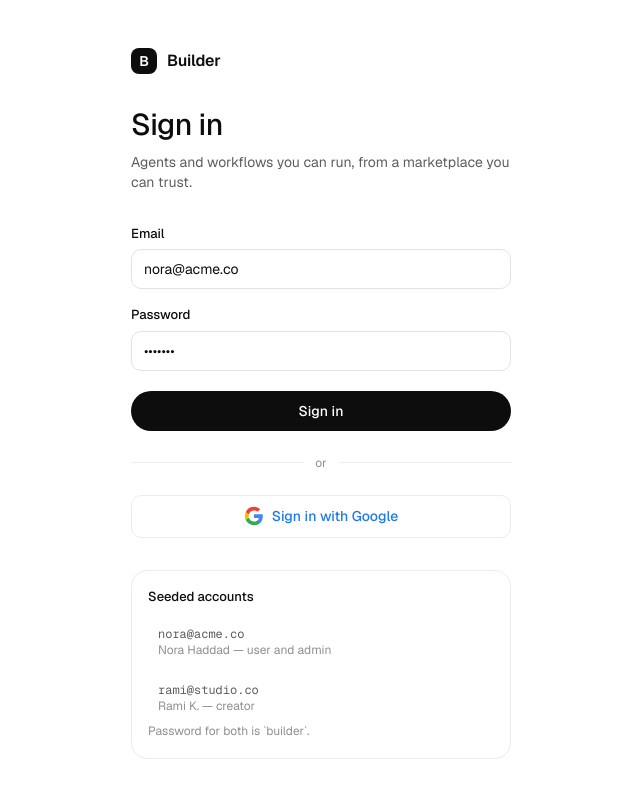
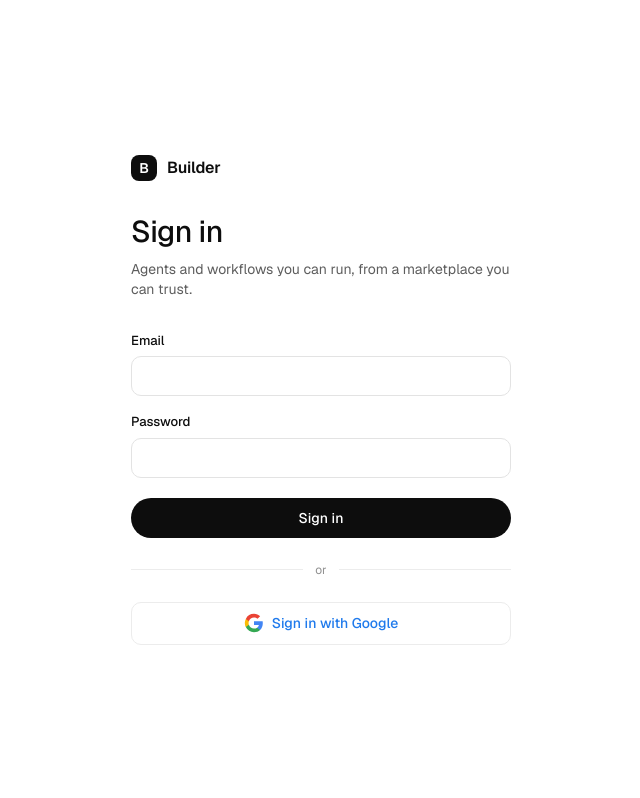
Before and after one commit to omar20008-hub/marketplace, a Next.js app: page /login in a window 1280 px wide. Shown: the top 798 px of the page, without its empty margins (319-959 px from the left). Built offline with nearby package versions, Linux system fonts and the light colour scheme; no server answers.

Commit message:
Remove seeded accounts from the login page
The demo block listed real seeded addresses and the shared password, and the
form was pre-filled with them. Both go; the inputs start empty.

Claude-Session: https://claude.ai/code/session_01RRRXDckW78Xmpe9PgRm9af

```diff
--- a/src/app/login/login-form.tsx
+++ b/src/app/login/login-form.tsx
@@ -1,24 +1,17 @@
 "use client";
 
 import { useActionState, useState } from "react";
-import { Button, Field, FootNote, Input } from "@/components/ds";
+import { Button, Field, Input } from "@/components/ds";
 import { login, type LoginState } from "@/server/auth-actions";
 import { GoogleIcon } from "./google-icon";
-
-// Seeded accounts. Two roles, so every screen is reachable without a signup flow
-// the design has not been drawn yet.
-const DEMO = [
-  { email: "nora@acme.co", who: "Nora Haddad — user and admin" },
-  { email: "rami@studio.co", who: "Rami K. — creator" },
-];
 
 export function LoginForm() {
   const [state, formAction, pending] = useActionState<LoginState, FormData>(
     login,
     {},
   );
-  const [email, setEmail] = useState(DEMO[0].email);
-  const [password, setPassword] = useState("builder");
+  const [email, setEmail] = useState("");
+  const [password, setPassword] = useState("");
 
   return (
     <>
@@ -65,26 +58,6 @@ export function LoginForm() {
         Sign in with Google
       </a>
 
-      <div className="mt-8 rounded-card border border-selected p-4">
-        <p className="text-[13px] font-medium">Seeded accounts</p>
-        <div className="mt-3 flex flex-col gap-2">
-          {DEMO.map((account) => (
-            <button
-              key={account.email}
-              type="button"
-              onClick={() => {
-                setEmail(account.email);
-                setPassword("builder");
-              }}
-              className="flex flex-col rounded-row px-2.5 py-2 text-left hover:bg-fill"
-            >
-              <span className="font-mono text-xs text-ink-2">{account.email}</span>
-              <span className="text-xs text-ink-3">{account.who}</span>
-            </button>
-          ))}
-        </div>
-        <FootNote>Password for both is `builder`.</FootNote>
-      </div>
     </>
   );
 }
```
